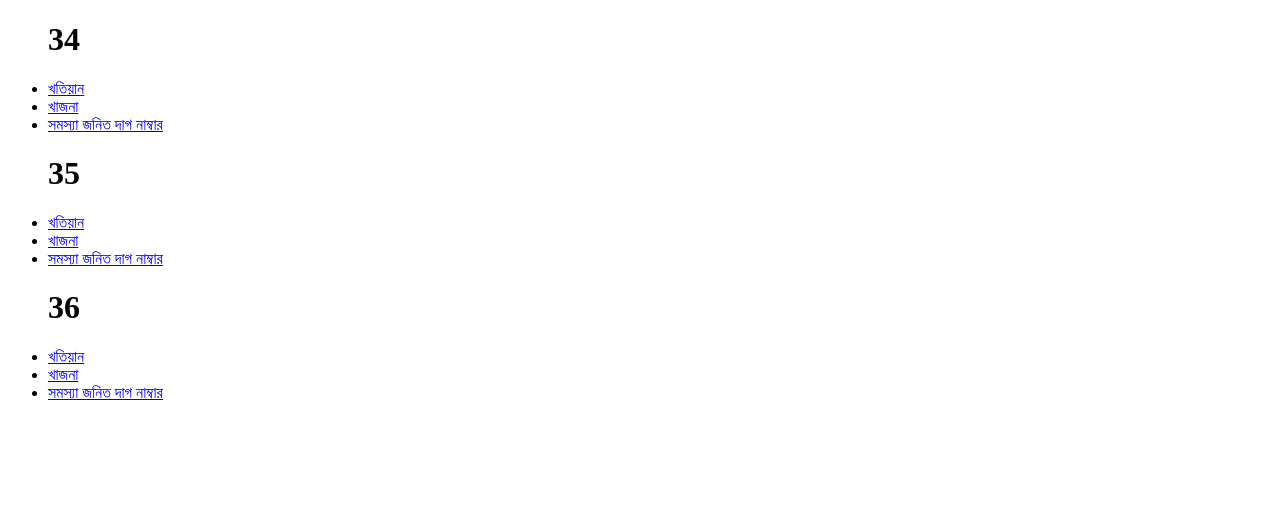
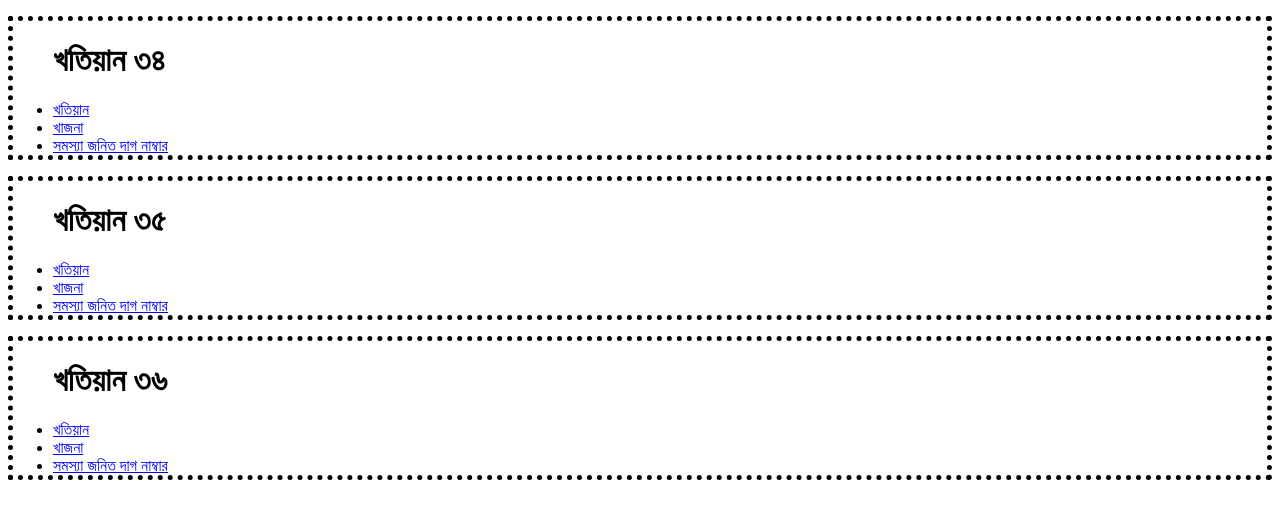
Before and after one commit to awsobuj000/jomi, a plain HTML site: page index.html in a window 1280 px wide. Drawn offline with Linux system fonts and the light colour scheme.

Commit message:
add khotian

```diff
--- a/index.html
+++ b/index.html
@@ -5,22 +5,25 @@
     <meta name="viewport" content="width=device-width, initial-scale=1.0">
     <title>Document</title>
     <style>
-
+        ul{
+            border: 5px dotted;
+            gap: 5px;
+        }
     </style>
 </head>
 <body>
 
-    <ul><h1>34</h1>
+    <ul><h1>খতিয়ান ৩৪</h1>
         <li><a href="34 khotian.PDF" target="_parent">খতিয়ান</a></li>
         <li><a href="amena 32 tax.pdf" target="_parent">খাজনা</a></li>
         <li><a href="34.html" target="_parent">সমস্যা জনিত দাগ নাম্বার</a></li>
     </ul>
-    <ul><h1>35</h1>
+    <ul><h1>খতিয়ান ৩৫</h1>
         <li><a href="khotian 35 own onlkine.pdf" target="_parent">খতিয়ান</a></li>
         <li><a href="35 tax.pdf" target="_parent">খাজনা</a></li>
         <li><a href="35.html" target="_parent">সমস্যা জনিত দাগ নাম্বার</a></li>
     </ul>
-    <ul><h1>36</h1>
+    <ul><h1>খতিয়ান ৩৬</h1>
         <li><a href="3636 khotian.pdf" target="_parent">খতিয়ান</a></li>
         <li><a href="36 tax.pdf" target="_parent">খাজনা</a></li>
         <li><a href="36.html" target="_parent">সমস্যা জনিত দাগ নাম্বার</a></li>
```
